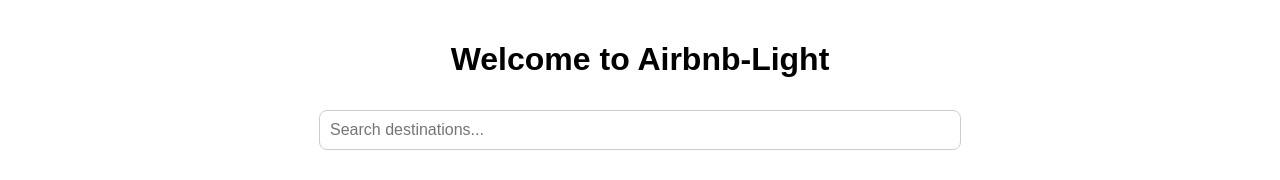
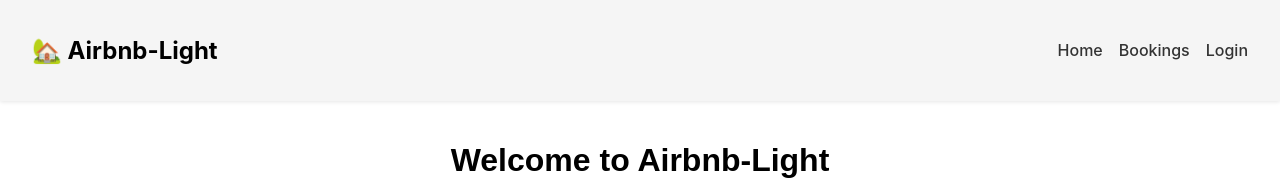
Before and after one commit to alexalghisi/airbnb-light, a React (Create React App) app: page / in a window 1280 px wide. Shown: the top 180 px of the page. Built offline with nearby package versions, Linux system fonts and the light colour scheme.

Commit message:
Add reusable Navbar component with links

```diff
--- a/src/App.js
+++ b/src/App.js
@@ -5,10 +5,12 @@
 import Login from './pages/Login';
 import Listing from './pages/Listing';
 import Bookings from './pages/Bookings';
+import Navbar from 'layout/Navbar';
 
 function App() {
     return (
         <Router>
+            <Navbar />
             <Routes>
                 <Route path="/" element={<Home />} />
                 <Route path="/login" element={<Login />} />
--- /dev/null
+++ b/src/layout/Navbar.js
@@ -0,0 +1,15 @@
+import { Link } from 'react-router-dom';
+import 'styles/Navbar.css';
+
+export default function Navbar() {
+    return (
+        <nav className="navbar">
+            <h2 className="logo">🏡 Airbnb-Light</h2>
+            <ul className="nav-links">
+                <li><Link to="/">Home</Link></li>
+                <li><Link to="/bookings">Bookings</Link></li>
+                <li><Link to="/login">Login</Link></li>
+            </ul>
+        </nav>
+    );
+}
--- /dev/null
+++ b/src/styles/Navbar.css
@@ -0,0 +1,29 @@
+.navbar {
+    background-color: #f5f5f5;
+    padding: 1rem 2rem;
+    display: flex;
+    justify-content: space-between;
+    align-items: center;
+    box-shadow: 0 1px 4px rgba(0, 0, 0, 0.1);
+}
+
+.logo {
+    font-weight: bold;
+    font-size: 1.5rem;
+}
+
+.nav-links {
+    list-style: none;
+    display: flex;
+    gap: 1rem;
+}
+
+.nav-links a {
+    text-decoration: none;
+    color: #333;
+    font-weight: 500;
+}
+
+.nav-links a:hover {
+    color: #0077cc;
+}
```
